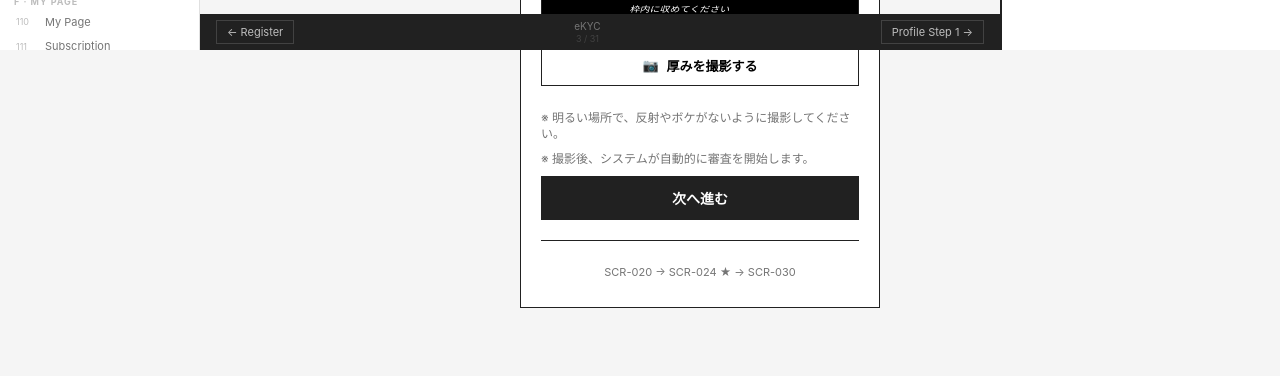
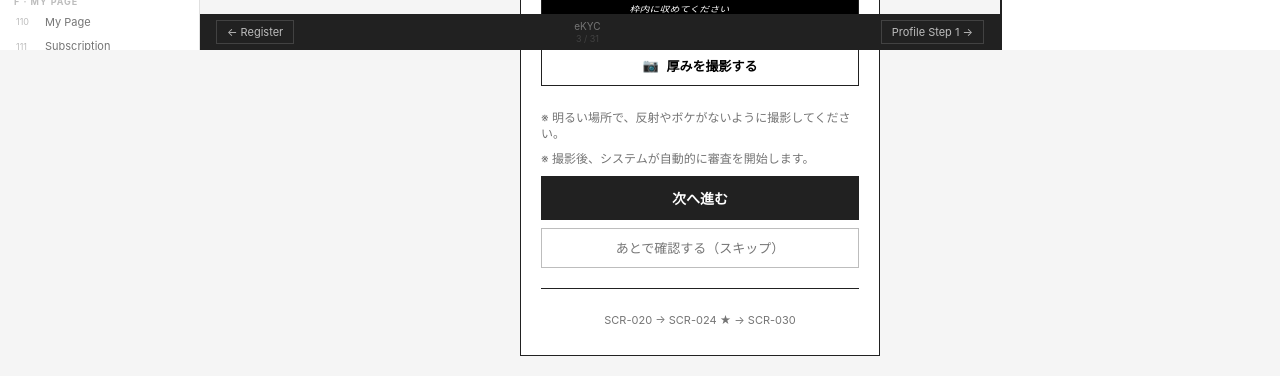
Before and after one commit to amcolab/kokone, a plain HTML site: page wireframe_SCR024_ekyc.html in a window 1280 px wide. Shown: the part 750-1126 px from the top of the page. Before the commit the page ends 1078 px from the top, so only its background shows below. Drawn offline with Linux system fonts and the light colour scheme.

Commit message:
Add skip button on SCR-024 eKYC → SCR-060

```diff
--- a/wireframe_SCR024_ekyc.html
+++ b/wireframe_SCR024_ekyc.html
@@ -226,6 +226,8 @@
       line-height: 1.4;
     }
 
+    .skip-btn { width: 100%; height: 40px; background: transparent; color: #757575; border: 1px solid #bdbdbd; cursor: pointer; font-size: 13px; margin-top: 8px; font-family: inherit; }
+    .skip-btn:hover { color: #424242; border-color: #757575; }
     .submit-btn {
       width: 100%;
       height: 44px;
@@ -465,6 +467,7 @@
         </div>
 
         <button class="submit-btn" onclick="window.location.href='wireframe_SCR060_flat.html'">次へ進む</button>
+        <button class="skip-btn" onclick="window.location.href='wireframe_SCR060_flat.html'">あとで確認する（スキップ）</button>
 
         <div class="flow-section">
           <div class="flow-text">SCR-020 → SCR-024 ★ → SCR-030</div>
```
